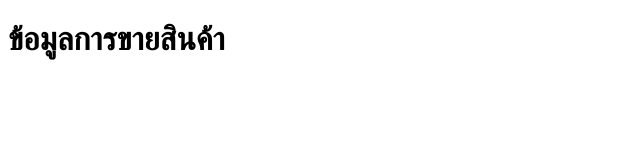
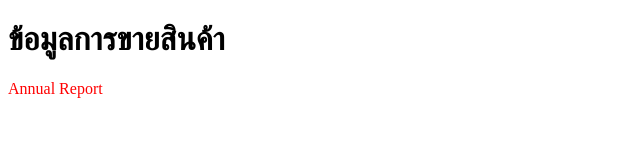
Before and after one commit to PoomrapeeS/poom-project, a plain HTML site: page index.html in a window 1280 px wide. Shown: the whole page, without its empty margins (0-640 px from the left). Drawn offline with Linux system fonts and the light colour scheme.

Commit message:
add sale report

```diff
--- a/index.html
+++ b/index.html
@@ -4,8 +4,14 @@
     <meta charset="UTF-8">
     <meta name="viewport" content="width=device-width, initial-scale=1.0">
     <title>Document</title>
+    <style>
+        p{
+            color: red;
+        }
+    </style>
 </head>
 <body>
     <h1>ข้อมูลการขายสินค้า</h1>
+    <p>Annual Report</p>
 </body>
 </html>
```
